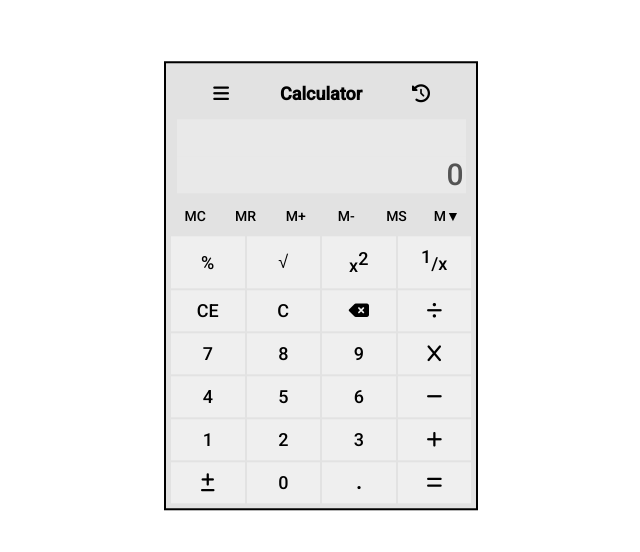
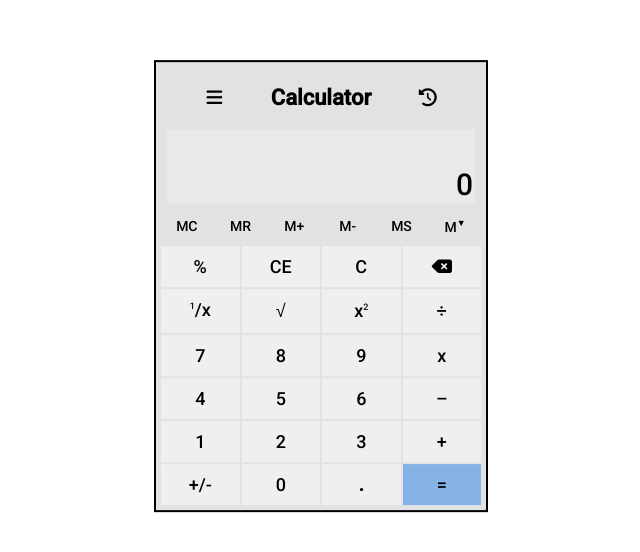
Before and after one commit to Tejas-trianz/demo, a React (Create React App) app: page / in a window 1280 px wide. Shown: the part 114-666 px from the top of the page, without its empty margins (319-959 px from the left). Built offline with nearby package versions, Linux system fonts and the light colour scheme.

Commit message:
added func

```diff
--- a/src/App.css
+++ b/src/App.css
@@ -18,7 +18,7 @@ body{
     position: absolute;
     transform: translate(-50%,-50%);
     margin: 0 auto;
-    width: 300px;
+    width: 320px;
     text-align: center;
     border: 2px solid #000;
     background: rgb(226, 226, 226);
@@ -37,7 +37,9 @@ body{
     background: #e9e9e9;
     border: 1px solid rgb(189, 189, 189);
 }
-
+.header h2{
+    font-size: 22px;
+}
 .special-keys{
     display: grid;
     grid-template-columns: repeat(6,1fr);
@@ -62,10 +64,25 @@ button{
 button:hover{
     background-color: rgb(226, 226, 226);
 }
-input{
+input[type="text"]{
     width:95%;
+    height: 35px;
     font-size: 30px;
+    font-weight:  normal;
     text-align: right;
     border: none;
+    color: #000;
     background: rgb(233, 233, 233);
 }
+
+sub, sup {
+    font-size: 9px;
+}
+
+#result{
+    background-color: #85b3e7;
+}
+
+#result:hover {
+    background-color: #4a83ec;
+}
--- a/src/App.js
+++ b/src/App.js
@@ -3,7 +3,7 @@ import './App.css'
 import Keypad from "./Keypad";
 
 const App = () => {
-    const [result, setResult]= useState(0);
+    const [result, setResult]= useState("0");
     const [subResult, setSubResult]= useState('');
 
 
@@ -19,21 +19,12 @@ const App = () => {
                     <input id="sub-text" type="text" value={subResult} disabled/>
                     <input id="main-text" type="text" value={result} disabled/>
                 </form>
-                <div className="keypad">
-                    <div className="special-keys">
-                        <button>MC</button>
-                        <button>MR</button>
-                        <button>M+</button>
-                        <button>M-</button>
-                        <button>MS</button>
-                        <button>M&#9660;</button>
-                    </div>
-                    <Keypad
-                    result={result}
-                    setResult={setResult}
-                    subResult={subResult}
-                    setSubResult={setSubResult}/>
-                </div>
+
+                <Keypad
+                result={result}
+                setResult={setResult}
+                subResult={subResult}
+                setSubResult={setSubResult}/>
             </div>
         </>
     );
--- a/src/Keypad.js
+++ b/src/Keypad.js
@@ -1,70 +1,125 @@
-import React from 'react';
+import React from "react";
 
 const Keypad = ({result,setResult,subResult,setSubResult}) => {
 
    const clickHandler = (e) =>{
-        let eventVal = e.target.value;
-        if(eventVal == 0 && result == 0){
-            return  setResult(eventVal);
+
+       if(e.target.value){
+            if(result==="0"|| result === "error"){
+                setResult( e.target.value);
+            }
+            else{
+            setResult(result+ e.target.value);
+            }
+           return;
         }
 
-        if(result != 0){
-            return setResult(result + eventVal);
+        let nameVal = e.target.name;
+        let intValue = parseInt(result);
+        // console.log(intValue);
+
+        switch(nameVal){
+            case "sqrt": setSubResult("sqrt("+ intValue +")");
+                            setResult(Math.sqrt(intValue));
+                            break;
+
+            case "inverse": setSubResult(`1/(${intValue})`);
+                            setResult(1/(intValue));
+                            break;
+
+            case "power": setSubResult(`pow(${intValue})`);
+                            setResult(Math.pow(intValue, 2));
+                            break;
+
+            case "clear":setResult("0");
+                            setSubResult("");
+                            break;
+
+            case "c": setResult("0");
+                            break;
+
+            case "negate": setResult("");
+                            break;
+
+            default: setResult("error");
+                    setSubResult("");
+        }
+    };
+
+
+//    const clearHandler = (e) =>{
+//        let btnNameVal = e.target.name;
+//         if(btnNameVal === "c"){
+
+//             return;
+//         }
+
+//     };
+
+   const deleteHandler = () =>{
+    setResult(result.slice(0,-1));
+    if(result ===''|| result.length === 1){
+        setResult("0");
+    }
+   };
+
+    const calculate =() =>{
+        let resValue;
+        try{
+            resValue = eval(result).toString();
+        }
+        catch{
+            setResult("error");
+        }
+        if(resValue && result !=="0"){
+            setSubResult(result);
+            setResult(resValue);
         }
 
-       setResult(eventVal);
-   }
-   const clickClrHandler = (e) =>{
-       e.preventDefault();
-       let eventVal = e.target.value;
-       if(eventVal === "delete"){
-        return setResult(result.slice(0,-1));
-        ;
-    }
-       if(eventVal === "clear"){
-       setResult(0);
-       return;
-       }
+    };
 
-       setResult(0);
-       setSubResult('')
-   }
-   const clickOpHandler = (e) =>{
-    let eventVal = e.target.value;
-    setSubResult(result+eventVal);
-   setResult('');
-}
     return (
-        <div className='keys'>
-            <button value={'%'} onClick={clickHandler}>%</button>
-                    <button><span>&#8730;</span></button>
-                    <button>x<sup>2</sup></button>
-                    <button><sup>1</sup>/<sub></sub>x</button>
+        <div className="keypad">
+            <div className="special-keys">
+                <button>MC</button>
+                <button>MR</button>
+                <button>M+</button>
+                <button>M-</button>
+                <button>MS</button>
+                <button>M<sup>&#9660;</sup></button>
+            </div>
+            <div className="keys">
+                <button value="%" onClick={clickHandler}>%</button>
+                <button name="clear" onClick={clickHandler}>CE</button>
+                <button name="c" onClick={clickHandler}>C</button>
+                <button name="delete" onClick={deleteHandler}><i className="fa-solid fa-delete-left"></i></button>
 
-                    <button value="clear" onClick={clickClrHandler}>CE</button>
-                    <button value="c" onClick={clickClrHandler}>C</button>
-                    <button value="delete" onClick={clickClrHandler}><i className="fa-solid fa-delete-left"></i></button>
-                    <button><i className="fa-solid fa-divide"></i></button>
+                <button name="inverse" onClick={clickHandler}><sup>1</sup>/<sub></sub>x</button>
+                <button name="sqrt" onClick={clickHandler} ><span>&#8730;</span></button>
+                <button name="power" onClick={clickHandler}>x<sup>2</sup></button>
+                <button value="/" onClick={clickHandler}>&divide;</button>
 
-                    <button value={7} onClick={clickHandler}>7</button>
-                    <button value={8} onClick={clickHandler}>8</button>
-                    <button value={9} onClick={clickHandler}>9</button>
-                    <button value={'x'} onClick={clickOpHandler}><i className="fa-solid fa-x"></i></button>
+                <button value="7" onClick={clickHandler}>7</button>
+                <button value="8" onClick={clickHandler}>8</button>
+                <button value="9" onClick={clickHandler}>9</button>
+                <button value="*" onClick={clickHandler}>x</button>
 
-                    <button value={4} onClick={clickHandler}>4</button>
-                    <button value={5} onClick={clickHandler}>5</button>
-                    <button value={6} onClick={clickHandler}>6</button>
-                    <button><i className="fa-solid fa-minus"></i></button>
+                <button value="4" onClick={clickHandler}>4</button>
+                <button value="5" onClick={clickHandler}>5</button>
+                <button value="6" onClick={clickHandler}>6</button>
+                <button value={"-"} onClick={clickHandler}>&ndash;</button>
 
-                    <button value={1} onClick={clickHandler}>1</button>
-                    <button value={2} onClick={clickHandler}>2</button>
-                    <button value={3} onClick={clickHandler}>3</button>
-                    <button><i className="fa-solid fa-plus"></i></button>
+                <button value="1" onClick={clickHandler}>1</button>
+                <button value="2" onClick={clickHandler}>2</button>
+                <button value="3" onClick={clickHandler}>3</button>
+                <button value="+" onClick={clickHandler}>+</button>
 
-                    <button><i className="fa-solid fa-plus-minus"></i></button>
-                    <button value={0} onClick={clickHandler}>0</button>
-                    <button><b>.</b></button>
-                    <button><i className="fa-solid fa-equals"></i></button>
+                <button name="negate" onClick={clickHandler}>+/-</button>
+                <button value="0" onClick={clickHandler}>0</button>
+                <button value="." onClick={clickHandler}><b>.</b></button>
+
+                <button name="eval" onClick={calculate} id="result">=</button>
+            </div>
         </div>
     );
 }
```
